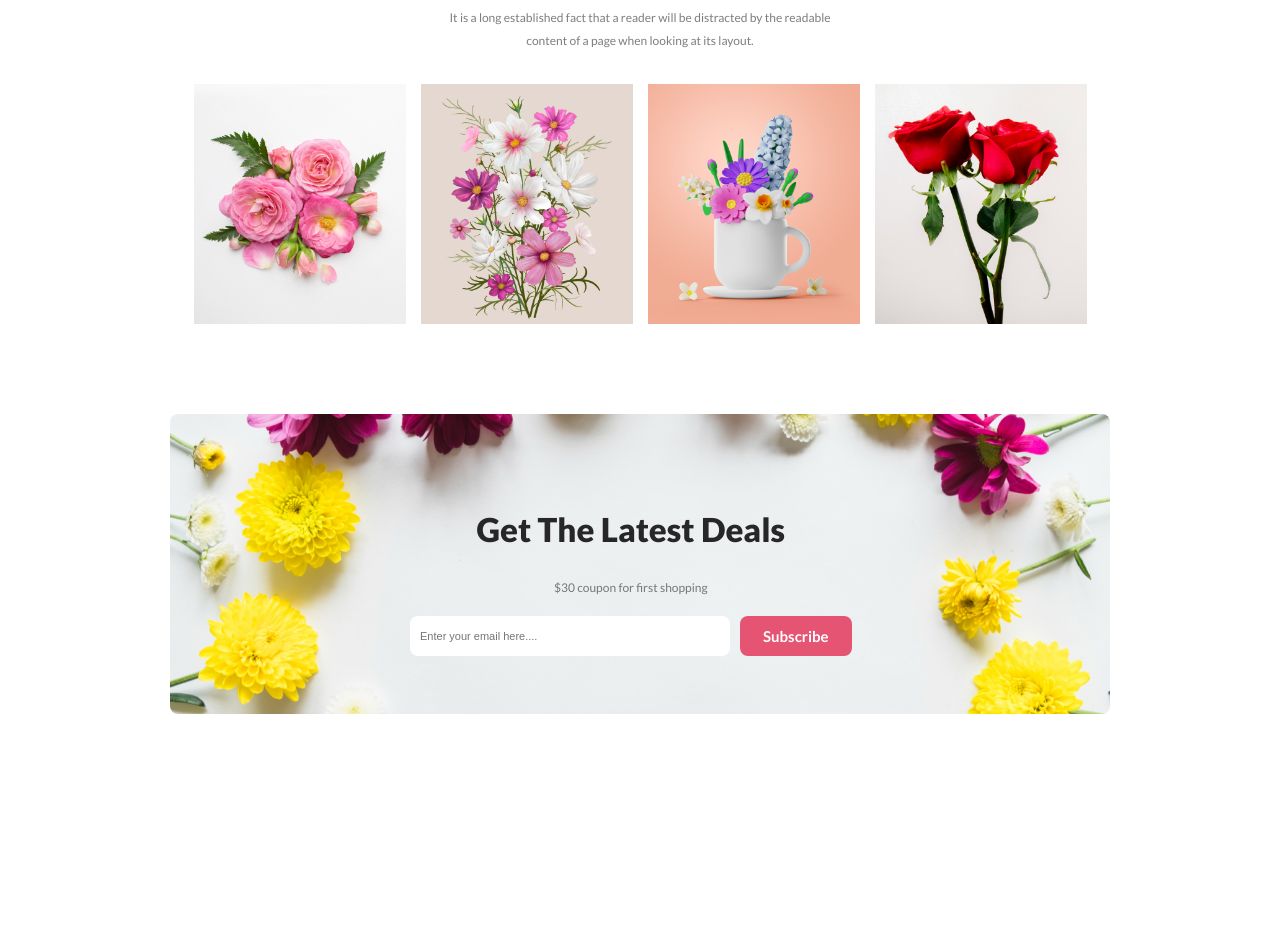
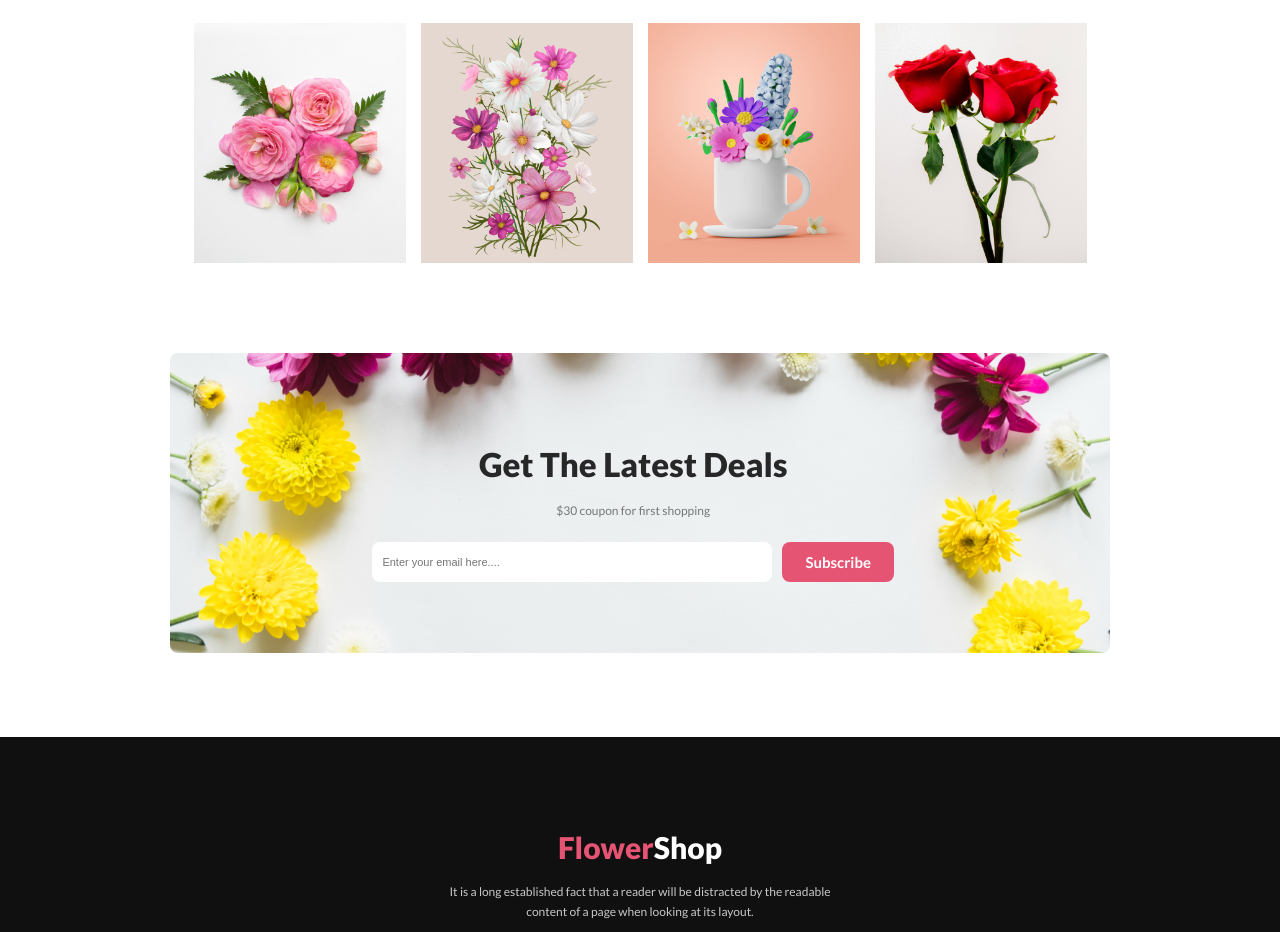
Before and after one commit to iamtomal/assignment-1-flower-shop, a plain HTML site: page index.html in a window 1280 px wide. Shown: the part 1865-2797 px from the top of the page. Before the commit the page ends 2591 px from the top, so only its background shows below. Drawn offline with Linux system fonts and the light colour scheme.

Commit message:
added all section

```diff
--- a/index.html
+++ b/index.html
@@ -103,7 +103,11 @@
     </div>
 
 </section>
-        <footer>
+        <footer class="shop">
+                <h1 class="shop-title"><span style="color:#E55473";>Flower</span>Shop</h1>
+                <p class="shop-discription">It is a long established fact that a reader will be distracted by the readable
+                   <br> content of a page when looking at its layout.</p>
+                    <h6>@2020-2023, FlowerShop.com. All rights reserved.</h6>
 
         </footer>
 </body>
--- a/style.css
+++ b/style.css
@@ -1,4 +1,7 @@
 /*first banner start*/
+*{
+    margin: 0;
+}
 .banner{
     display: flex;
     align-items: center;
@@ -22,13 +25,14 @@
 .banner-title{
     color: #272727;
     font-family: Lato;
-    font-size: 47px;
+    font-size: 45px;
     font-style: normal;
     font-weight: 900;
 
 }
 .banner-discription{
     color: rgba(39, 39, 39, 0.60);
+    margin: 10px 0px;
     font-family: Lato;
     font-size: 11px;
     font-weight: 400;
@@ -57,13 +61,14 @@
 .heading-title{
     color: #272727;
     font-size: 33px;
-    font-weight: 800;
+    font-weight: 900;
     line-height: normal;
     text-align: center;
     font-family: Lato;
 }
 .heading-discription{
     color: rgba(39, 39, 39, 0.60);
+    margin: 15px 0px;
     font-size: 12px;
     font-weight: 400;
     line-height: 23px;
@@ -75,8 +80,6 @@
     margin: auto;
     max-width: fit-content;
     display: flex;
-
-
 }
 
 .image1{
@@ -127,8 +130,9 @@
     justify-content: space-between;
     border-radius: 8px;
     background: rgba(229, 84, 115, 0.05);
+    margin-top: 30px;
     width: auto;
-    height: 420px;
+    height: 400px;
 }
 .sale-heading-title{
     color: #272727;
@@ -140,6 +144,7 @@
 }
 .sale-heading-discription{
     color: rgba(39, 39, 39, 0.60);
+    margin: 10px 0px;
     font-size: 12px;
     font-weight: 400;
     line-height: 23px;
@@ -192,19 +197,18 @@
     border-radius: 8px;
 }
 .deals-over{
-    top: 40%;
-    left: 25%;
+    top: 46%;
+    left: 21%;
     position: absolute;
     transform: translate(-50% -50%);
 }
 
 input[type="email"]{
-    width: 300px;
+    width: 380px;
     height: 20px;
     border-radius: 8px;
     background: #ffffff;
     font-size: 16px;
-    margin: auto;
     padding: 10px;
     border: none;
     font-size: 11px;
@@ -215,3 +219,39 @@ input[type="email"]{
     padding: 5px;
 
 }
+
+.shop{
+    margin-top: 80px;
+    height: 300px;
+    width: auto;
+    position: relative;
+    background: #111010;;
+}
+.shop-title{
+    padding-top: 90px;
+    color: #ffffff;
+    font-size: 30px;
+    font-weight: 900;
+    line-height:40px;
+    text-align: center;
+    font-family: Lato;
+}
+.shop-discription{
+    color: rgba(255, 255, 255, 0.774);
+    margin-top: 15px;
+    text-align: center;
+    font-family: Lato;
+    font-size: 12px;
+    font-style: normal;
+    line-height: 20px;
+}
+h6{
+    color: rgba(255, 255, 255, 0.40);
+    margin-top: 15px;
+    text-align: center;
+    font-family: Lato;
+    font-size: 10px;
+    font-style: normal;
+    font-weight: 400;
+    line-height: normal;
+}
```
